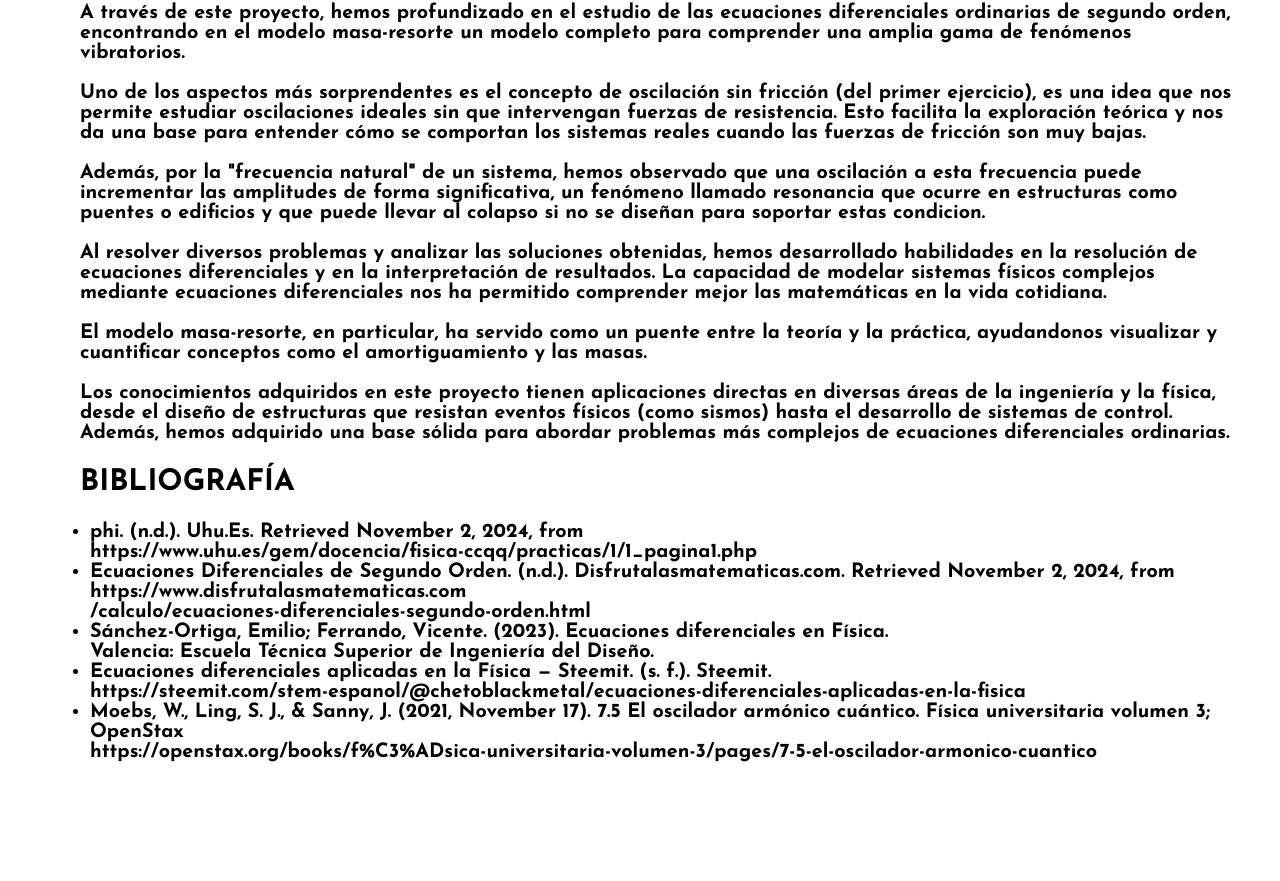
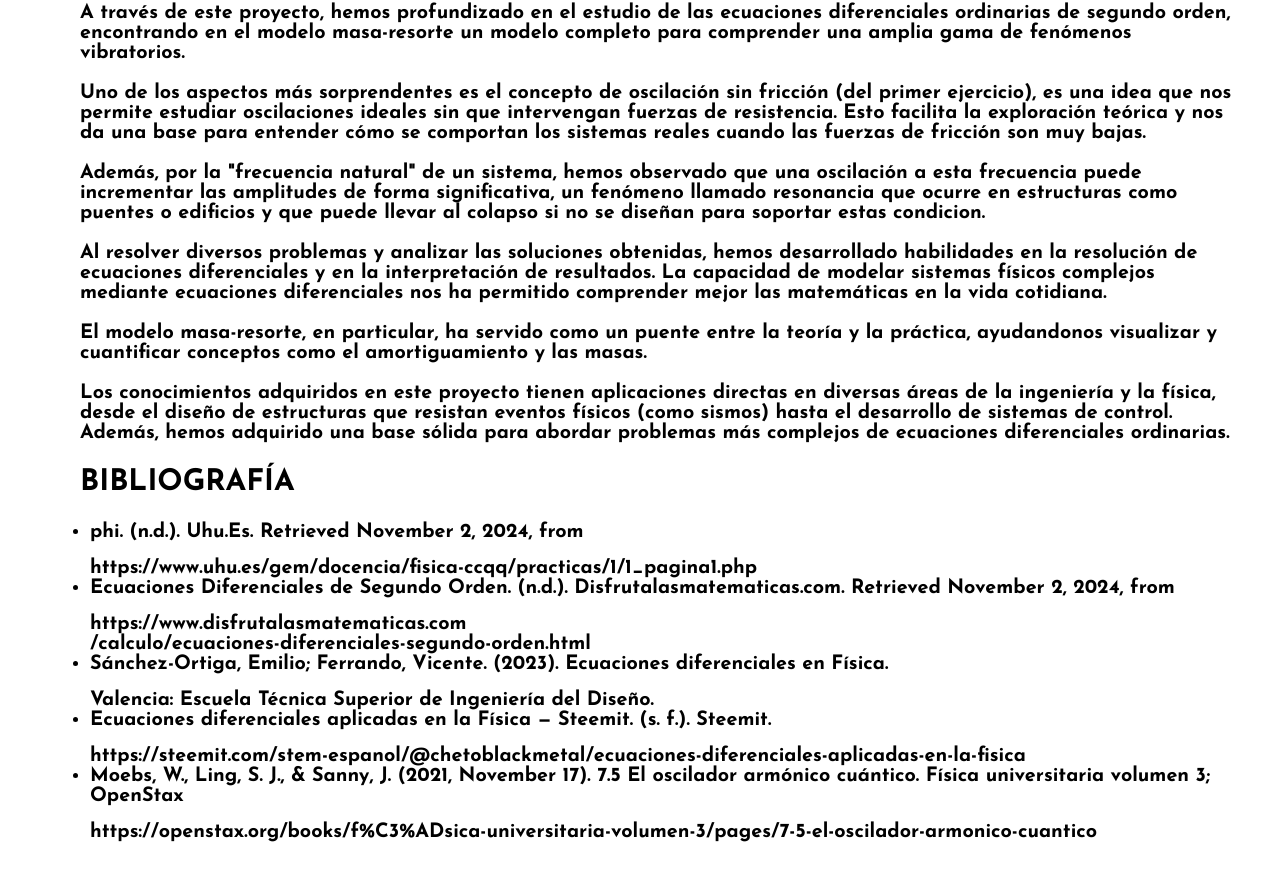
Before and after one commit to MariaFernandaSP/edo, a plain HTML site: page index.html in a window 1280 px wide. Shown: the part 10279-11160 px from the top of the page. Before the commit the page ends 11096 px from the top, so only its background shows below. Drawn offline with nearby package versions, Linux system fonts and the light colour scheme; a script that the page names is missing.

Commit message:
Update st.css

```diff
--- a/st.css
+++ b/st.css
@@ -627,3 +627,6 @@ input {
     word-wrap: break-word;
     overflow-wrap: break-word;
 }
+.biblio li{
+    margin-bottom: 1rem;
+}
```
